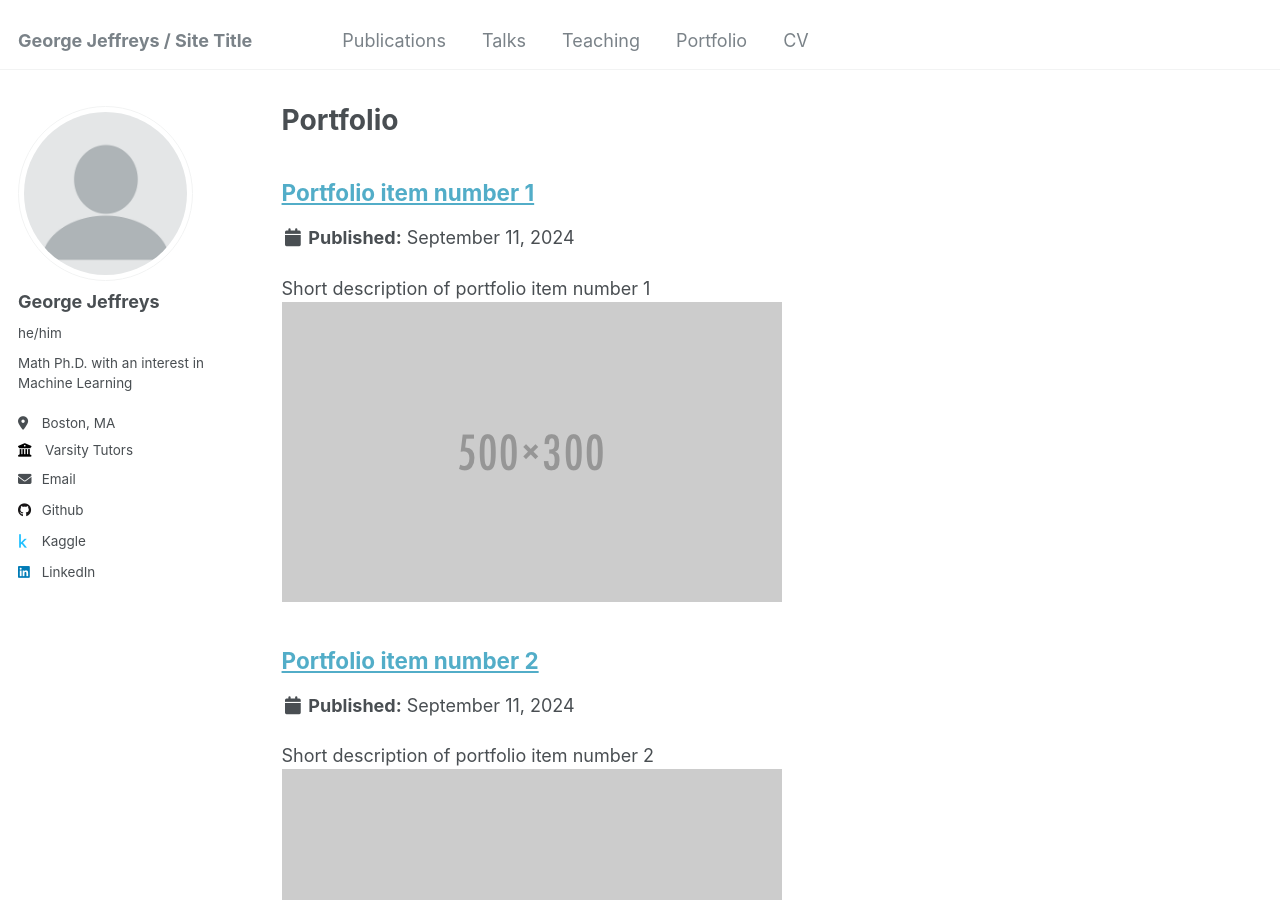
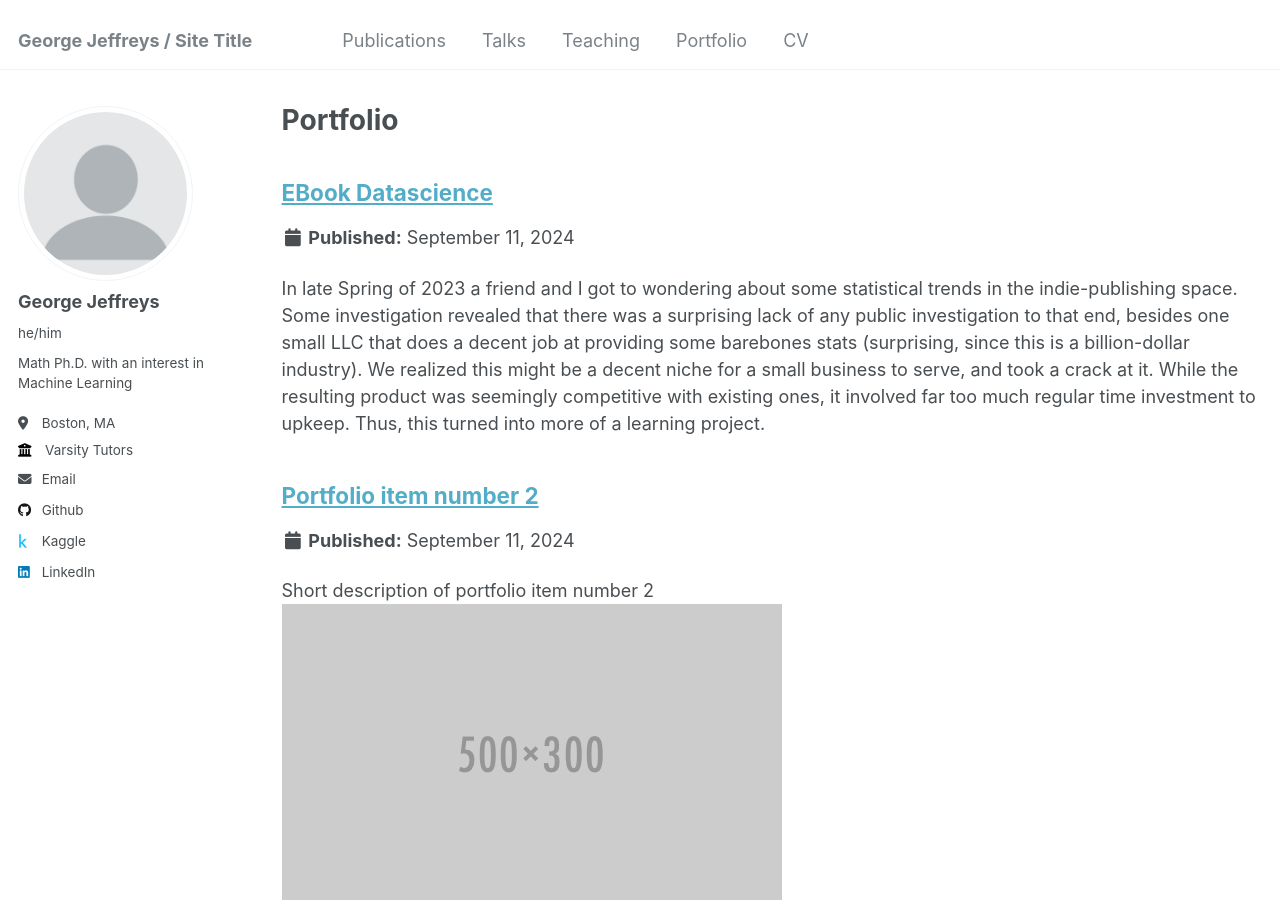
Before and after one commit to G-Jeffreys/G-Jeffreys.github.io, a Jekyll site: the page built from _pages/portfolio.html, in a window 1280 px wide and 900 px high. Built offline with Jekyll 4.4.1, drawn with Linux system fonts in a browser that asks for light colours; a file with an impossible date is left out.

Commit message:
Update portfolio-1.md

```diff
--- a/_portfolio/portfolio-1.md
+++ b/_portfolio/portfolio-1.md
@@ -1,6 +1,8 @@
 ---
-title: "Portfolio item number 1"
-excerpt: "Short description of portfolio item number 1<br/><img src='/images/500x300.png'>"
+title: "EBook Datascience"
+excerpt: "In late Spring of 2023 a friend and I got to wondering about some statistical trends in the indie-publishing space. Some investigation revealed that there was a surprising lack of any public investigation to that end, besides one small LLC that does a decent job at providing some barebones stats (surprising, since this is a billion-dollar industry). We realized this might be a decent niche for a small business to serve, and took a crack at it.
+
+While the resulting product was seemingly competitive with existing ones, it involved far too much regular time investment to upkeep. Thus, this turned into more of a learning project."
 collection: portfolio
 ---
 
```
